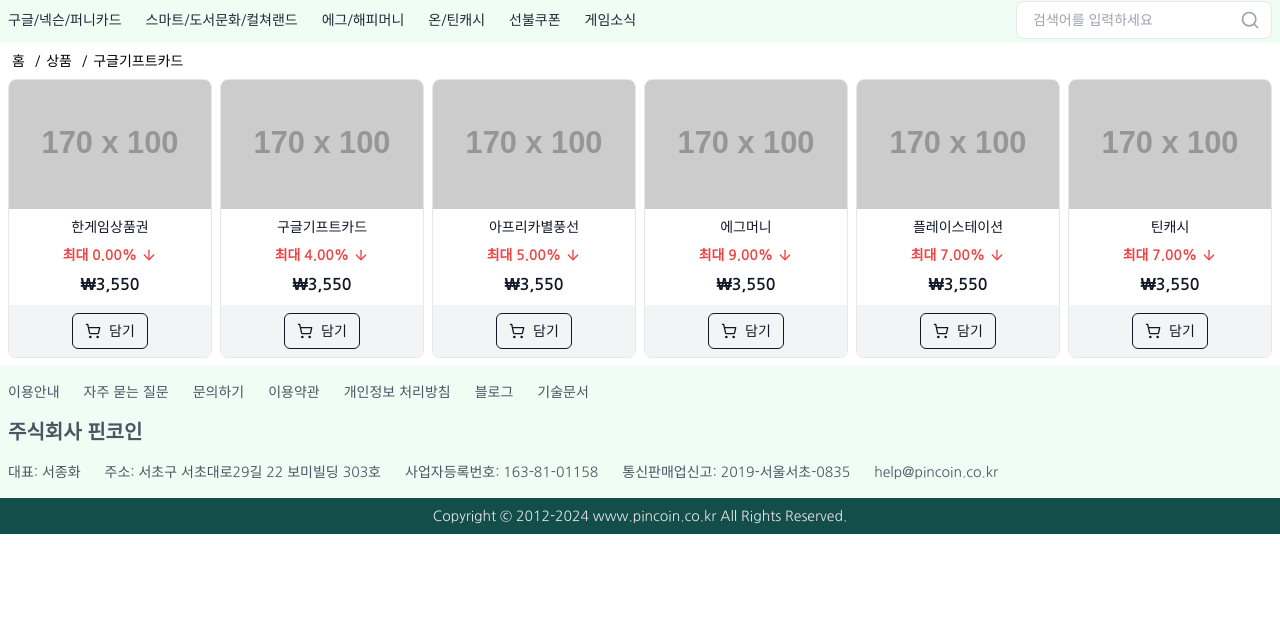
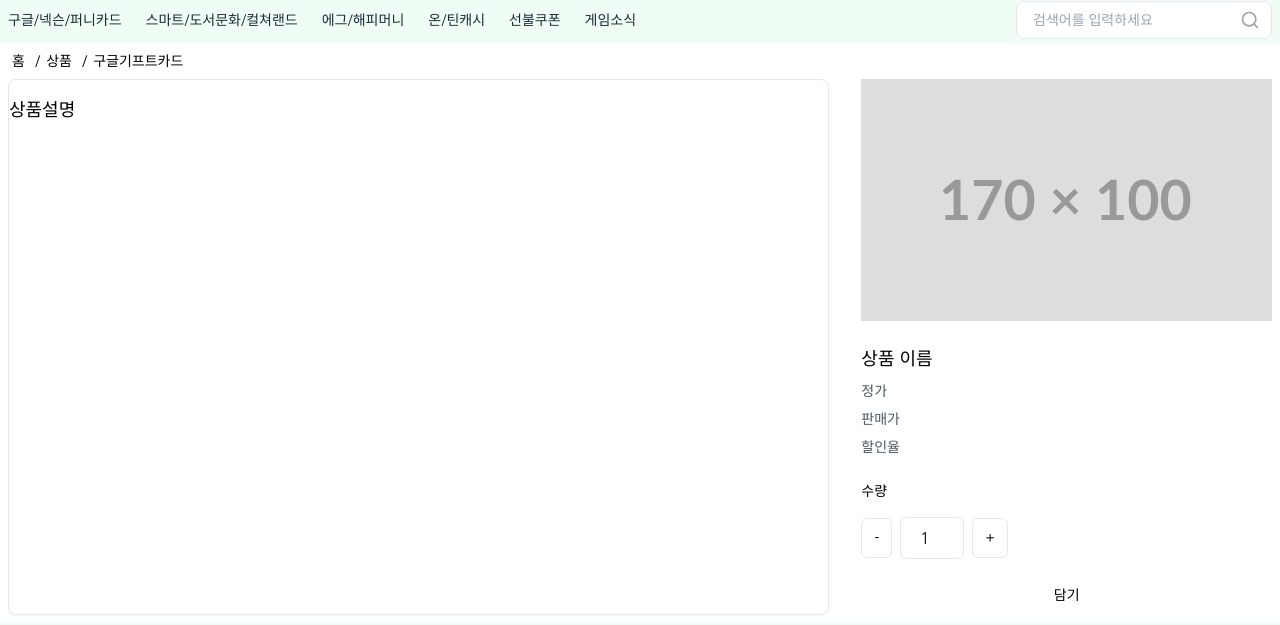
Before and after one commit to mairoo/guava, a Next.js app: page /shop/product/1/1 in a window 1280 px wide. Shown: the part 327-952 px from the top of the page. Before the commit the page ends 861 px from the top, so only its background shows below. Built offline with nearby package versions, Linux system fonts and the light colour scheme.

Commit message:
product detail page

```diff
--- a/next.config.js
+++ b/next.config.js
@@ -8,6 +8,18 @@
   compiler: {
     removeConsole: true,
   },
+  images: {
+    remotePatterns: [
+      {
+        protocol: "https",
+        hostname: "placehold.co",
+      },
+      {
+        protocol: "https",
+        hostname: "pincoin-s3.s3.amazonaws.com",
+      },
+    ],
+  },
 };
 
 module.exports = withBundleAnalyzer(nextConfig);
--- a/src/app/shop/product/[id]/[code]/page.tsx
+++ b/src/app/shop/product/[id]/[code]/page.tsx
@@ -1,46 +1,10 @@
+'use client';
+
 import { Breadcrumbs, FlexColumn } from '@/components/layout';
-
-import { ProductGrid, ProductItemBuy } from '@/components/product';
-import React from 'react';
-
-const bestsellers = [
-  {
-    id: 1,
-    name: '한게임상품권',
-    discountRate: 0.0,
-    imageUrl: 'https://placehold.co/170x100',
-  },
-  {
-    id: 2,
-    name: '구글기프트카드',
-    discountRate: 4.0,
-    imageUrl: 'https://placehold.co/170x100',
-  },
-  {
-    id: 3,
-    name: '아프리카별풍선',
-    discountRate: 5.0,
-    imageUrl: 'https://placehold.co/170x100',
-  },
-  {
-    id: 4,
-    name: '에그머니',
-    discountRate: 9.0,
-    imageUrl: 'https://placehold.co/170x100',
-  },
-  {
-    id: 5,
-    name: '플레이스테이션',
-    discountRate: 7.0,
-    imageUrl: 'https://placehold.co/170x100',
-  },
-  {
-    id: 6,
-    name: '틴캐시',
-    discountRate: 7.0,
-    imageUrl: 'https://placehold.co/170x100',
-  },
-];
+import { Button } from '@/components/ui/button';
+import { Card } from '@/components/ui/card';
+import Image from 'next/image';
+import React, { ChangeEvent } from 'react';
 
 const breadcrumbItems = [
   { text: '홈', url: '/' },
@@ -49,20 +13,129 @@
 ];
 
 const ProductDetailPage = () => {
+  const [quantity, setQuantity] = React.useState(1);
+
+  const handleIncrement = () => setQuantity((prev) => prev + 1);
+  const handleDecrement = () => setQuantity((prev) => Math.max(1, prev - 1));
+
+  const handleQuantityChange = (e: ChangeEvent<HTMLInputElement>) => {
+    const value = parseInt(e.target.value) || 1;
+    setQuantity(value);
+  };
+
   return (
-    <FlexColumn spacing={2} marginY={2}>
+    <FlexColumn spacing={2} marginY={2} className="w-full">
       <Breadcrumbs items={breadcrumbItems} marginLeft={1} />
-      <ProductGrid gap={2} py={0}>
-        {bestsellers.map((product) => (
-          <ProductItemBuy
-            key={product.id}
-            name={product.name}
-            discountRate={product.discountRate}
-            price={3550}
-            imageUrl={product.imageUrl}
-          />
-        ))}
-      </ProductGrid>
+
+      <div className="w-full">
+        {/* 모바일 레이아웃 */}
+        <div className="block lg:hidden space-y-4">
+          <div className="w-full relative aspect-[170/100]">
+            <Image
+              src="/placeholders/170x100.svg"
+              alt="Product placeholder"
+              fill
+              sizes="100vw"
+              className="object-contain"
+            />
+          </div>
+
+          <div className="space-y-2">
+            <h2 className="text-lg font-medium">상품 이름</h2>
+            <p className="text-sm text-gray-600">정가</p>
+            <p className="text-sm text-gray-600">판매가</p>
+            <p className="text-sm text-gray-600">할인율</p>
+          </div>
+
+          <div className="space-y-4">
+            <div className="text-sm">수량</div>
+            <div className="flex items-center space-x-2">
+              <Button
+                variant="outline"
+                className="px-3 py-1"
+                onClick={handleDecrement}
+              >
+                -
+              </Button>
+              <input
+                type="number"
+                value={quantity}
+                onChange={handleQuantityChange}
+                className="w-16 text-center px-3 py-2 border rounded-md"
+                min="1"
+              />
+              <Button
+                variant="outline"
+                className="px-3 py-1"
+                onClick={handleIncrement}
+              >
+                +
+              </Button>
+            </div>
+            <Button className="w-full">담기</Button>
+          </div>
+
+          <Card className="p-4">
+            <h3 className="text-lg font-medium mb-4">상품설명</h3>
+            <div className="min-h-[200px]" />
+          </Card>
+        </div>
+
+        {/* 데스크톱 레이아웃 */}
+        <div className="hidden lg:grid grid-cols-[2fr,1fr] gap-8 w-full">
+          <Card className="py-4 w-full">
+            <h3 className="text-lg font-medium mb-4">상품설명</h3>
+            <div className="min-h-[400px]" />
+          </Card>
+
+          <div className="space-y-6 w-full">
+            <div className="w-full relative aspect-[170/100]">
+              <Image
+                src="/placeholders/170x100.svg"
+                alt="Product placeholder"
+                fill
+                sizes="100vw"
+                className="object-contain"
+              />
+            </div>
+
+            <div className="space-y-2">
+              <h2 className="text-lg font-medium">상품 이름</h2>
+              <p className="text-sm text-gray-600">정가</p>
+              <p className="text-sm text-gray-600">판매가</p>
+              <p className="text-sm text-gray-600">할인율</p>
+            </div>
+
+            <div className="space-y-4">
+              <div className="text-sm">수량</div>
+              <div className="flex items-center space-x-2">
+                <Button
+                  variant="outline"
+                  className="px-3 py-1"
+                  onClick={handleDecrement}
+                >
+                  -
+                </Button>
+                <input
+                  type="number"
+                  value={quantity}
+                  onChange={handleQuantityChange}
+                  className="w-16 text-center px-3 py-2 border rounded-md"
+                  min="1"
+                />
+                <Button
+                  variant="outline"
+                  className="px-3 py-1"
+                  onClick={handleIncrement}
+                >
+                  +
+                </Button>
+              </div>
+              <Button className="w-full">담기</Button>
+            </div>
+          </div>
+        </div>
+      </div>
     </FlexColumn>
   );
 };
```
Also changed, not shown: public/placeholders/170x100.svg (added).
